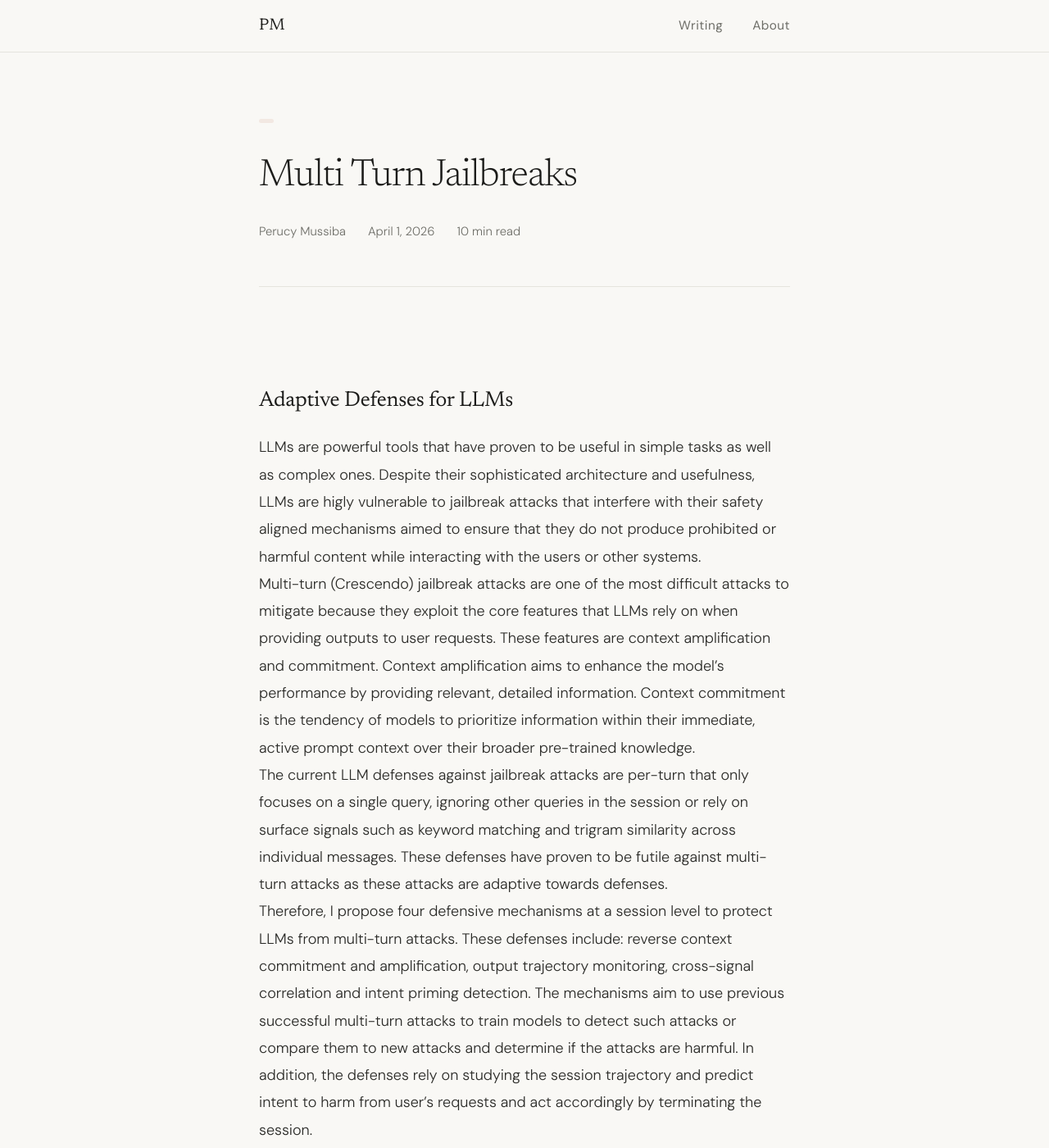
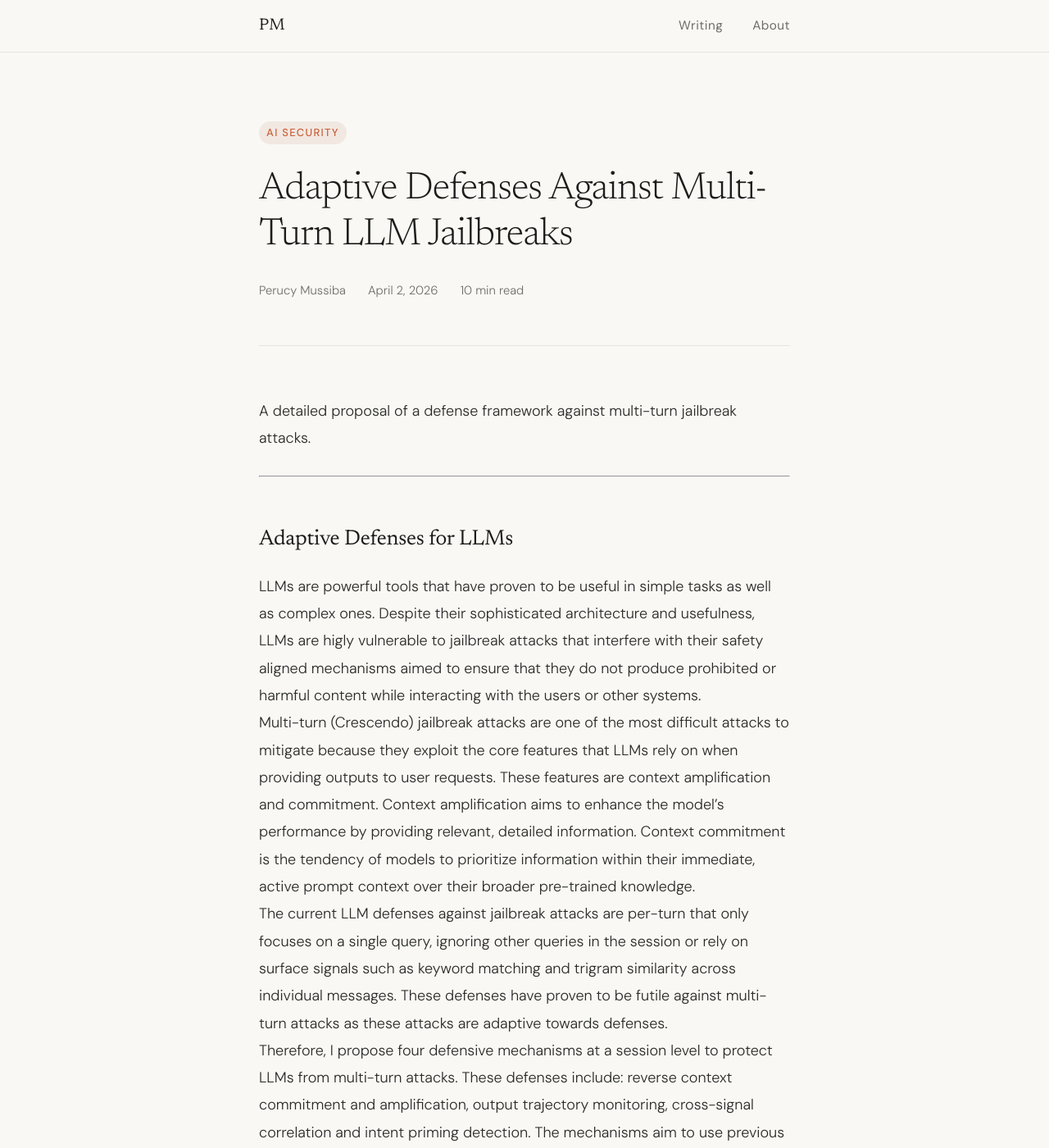
Before and after one commit to Perucy/research-blog, a Jekyll site: the page built from _posts/2026-04-01-multi-turn-jailbreaks.md, in a window 1280 px wide and 1400 px high. Shown: the whole window at 82% size. Built offline with Jekyll 4.4.1, drawn with Linux system fonts in a browser that asks for light colours; our own code applies the rules of GitHub Pages for plain Markdown files; some of the changed text lies outside the part shown.

Commit message:
formatting issues fixed

```diff
--- a/_posts/2026-04-01-multi-turn-jailbreaks.md
+++ b/_posts/2026-04-01-multi-turn-jailbreaks.md
@@ -1,12 +1,23 @@
+---
+layout: post
+title: "Adaptive Defenses Against Multi-Turn LLM Jailbreaks"
+date: 2026-04-02
+tag: AI Security
+---
+
+A detailed proposal of a defense framework against multi-turn jailbreak attacks.
+
+---
+
 ## Adaptive Defenses for LLMs
 LLMs are powerful tools that have proven to be useful in simple tasks as well as complex ones. Despite their sophisticated architecture and usefulness, LLMs are higly vulnerable to jailbreak attacks that interfere with their safety aligned mechanisms aimed to ensure that they do not produce prohibited or harmful content while interacting with the users or other systems.
 Multi-turn (Crescendo) jailbreak attacks are one of the most difficult attacks to mitigate because they exploit the core features that LLMs rely on when providing outputs to user requests. These features are context amplification and commitment. Context amplification aims to enhance the model's performance by providing relevant, detailed information. Context commitment is the tendency of models to prioritize information within their immediate, active prompt context over their broader pre-trained knowledge.
 The current LLM defenses against jailbreak attacks are per-turn that only focuses on a single query, ignoring other queries in the session or rely on surface signals such as keyword matching and trigram similarity across individual messages. These defenses have proven to be futile against multi-turn attacks as these attacks are adaptive towards defenses.
 Therefore, I propose four defensive mechanisms at a session level to protect LLMs from multi-turn attacks. These defenses include: reverse context commitment and amplification, output trajectory monitoring, cross-signal correlation and intent priming detection. The mechanisms aim to use previous successful multi-turn attacks to train models to detect such attacks or compare them to new attacks and determine if the attacks are harmful. In addition, the defenses rely on studying the session trajectory and predict intent to harm from user's requests and act accordingly by terminating the session.
 
+---
 
-### Related Work
----
+### Related Work.
 We build on the following prior works in multu-turn jailbreak attacks and session-level defenses.
 
 **Core Attack Papers**
@@ -34,6 +45,7 @@ We build on the following prior works in multu-turn jailbreak attacks and sessio
     This research aims to show how LLM defenses are not robust to multi-turn human jailbreaks. The paper reinforces the presence of defenses that only protect models against single-turn jailbreaks, and not multi-turn attacks that pose more danger to LLMs. They demonstrate how these attacks uncover over 70% attack success rate (ASR) compared to the sing;e-digit ASRs with automated single-turn attacks. The result of the study are compiled into Multi-Turn Human Jailbreaks (MHJ), a dataset of 2912 prompts across 537 multi-turn jailbreaks. The limitations of this work includes: defenses are primarily evaluated against automated adversarial attacks in single turn on conversation--an insufficnet threat model for real-world malicious use, it does not propose new defense rather it diagnoses the problem, and it leaves the question of how to build defenses that handle human-driven multi-turn attacks completely open.
     This study establishes the emprical foundation for our research--demonstrating that the multi-turn human jailbreak problem remains unsolved and motivating the session-level defensive framework we propose.
 
+---
 
 ### Our framework can be divided into four mechanisms:
 - Reverse context commitment and amplification:
@@ -61,6 +73,7 @@ We build on the following prior works in multu-turn jailbreak attacks and sessio
     - Only subtle inputs maybe analyzed leaving out the jailbreak inputs since we only analyze a limited number of initial inputs.
     - An attacker fully aware of this defense would opt to subtle inputs that are undetectable
 
+---
 
 ### Limitations
 - Dual-use false positive ceiling. A sophisticated attacker can craft subtle attacks that mimic queries asked by an avid, curious, non-malicious user. Hence, the attacks might go unnoticed and affect the models. This problem cannot be solved through engineering. This represents a fundamental detection ceiling -- no classification system can distinguish identical queries based on intent alone, regardless of engineering sophistication.
@@ -68,6 +81,8 @@ We build on the following prior works in multu-turn jailbreak attacks and sessio
 - Fragmentation aggregation. An adversary can perform subtle, unnoticeable crescendo attacks to obtain fragments of unsafe content and then externally aggregate the fragments to form a complete content they needed.
 - Inter model attacks. Models have varying strength and defenses against multi-turn jailbreak attacks. Therefore, an attacker can leverage powerful models to craft attacks and implement them on weaker models. This is difficult to address at the individual model level since it exploits the heterogeneity of the broader LLM ecosystem.
 
+---
+
 ### Future Work
 - Future work could explore cross-session behaviroal profiling to detect patterns of intent that only emerge across multiple interactions. For example, a legitimate historian asks once, an attacker returns repeatedly with escalating specificity.
 - Future work could develop adversarial training pipelines using datasets of multi-turn jailbreak campaigns, improving model robustness against novel attack patterns beyond known strategies.
```
